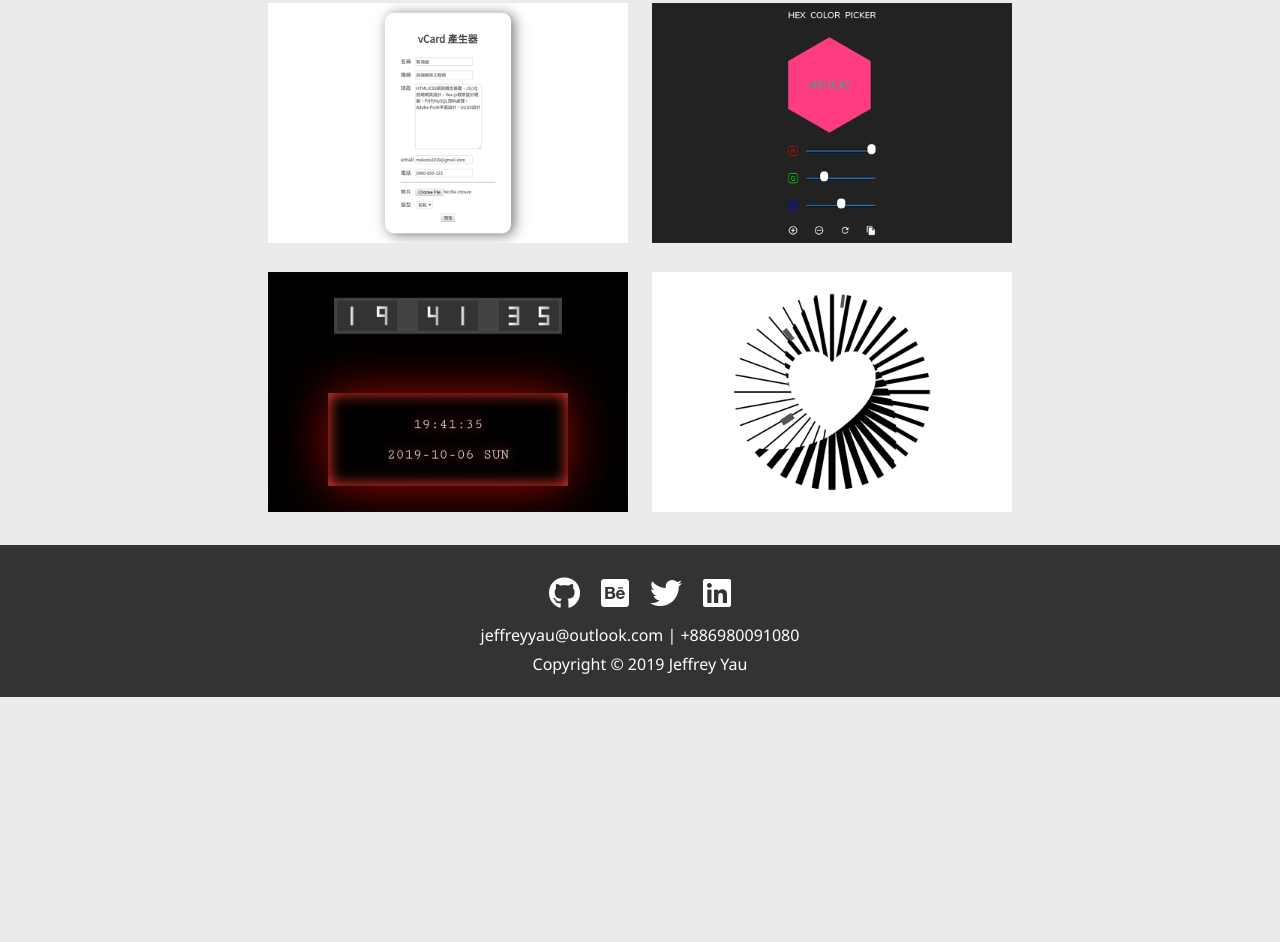
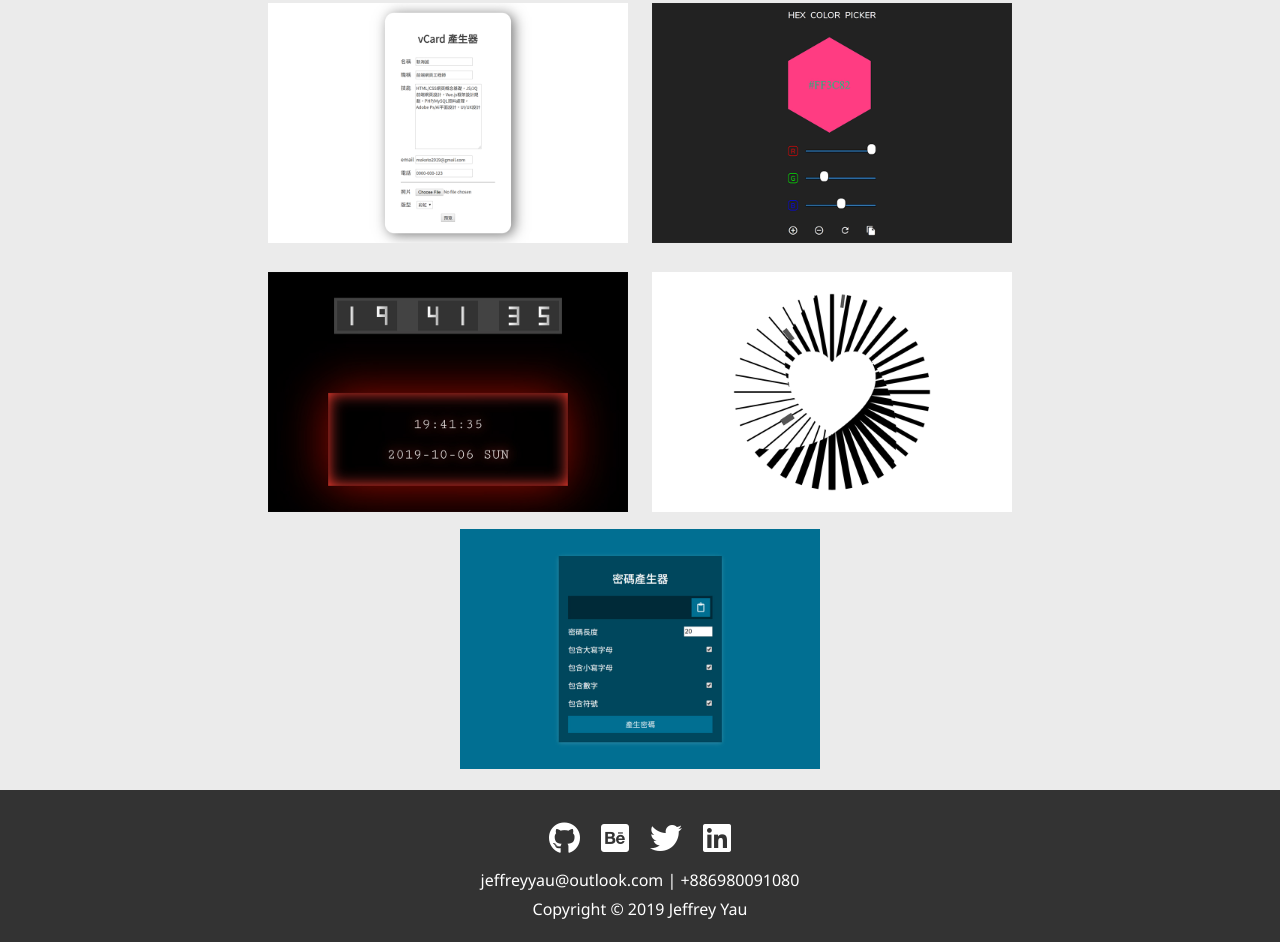
Before and after one commit to jeffreyyau93/jeffreyyau93.github.io, a plain HTML site: page index.html in a window 1280 px wide. Shown: the part 3167-4109 px from the top of the page. Before the commit the page ends 3864 px from the top, so only its background shows below. Drawn offline with nearby package versions, Linux system fonts and the light colour scheme.

Commit message:
feat: Update portfolio section

```diff
--- a/css/style.css
+++ b/css/style.css
@@ -326,6 +326,8 @@ header {
       margin: 0.75rem 0.75rem 0.75rem auto; }
     #works ul li:nth-child(even) {
       margin: 0.75rem auto 0.75rem 0.75rem; }
+    #works ul li:last-child {
+      margin: auto; }
     #works ul li a img {
       width: 480px;
       height: auto; }
--- a/index.html
+++ b/index.html
@@ -233,6 +233,13 @@
               ><img src="img/analogue_clock.jpg" alt="analogue-clock"
             /></a>
           </li>
+          <li>
+            <a
+              href="https://jeffreyyau93.github.io/password-generator/"
+              target="_blank"
+              ><img src="img/password-generator.jpg" alt="password-generator"
+            /></a>
+          </li>
           <!-- <li>
             <a href="" target="_blank"
               ><img src="" alt="open-data-api-pm2.5"
```
Also changed, not shown: img/password-generator.jpg (added).
